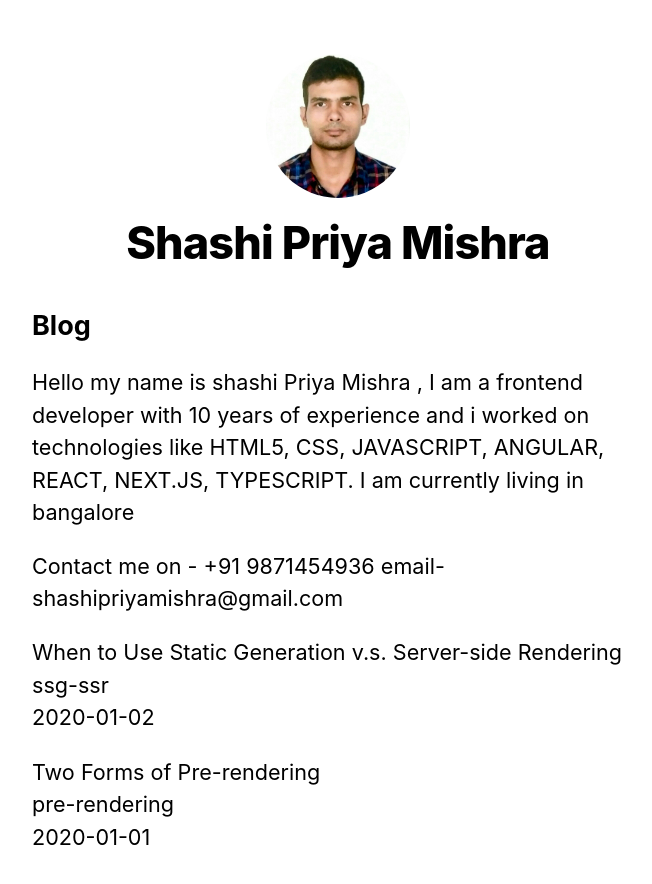
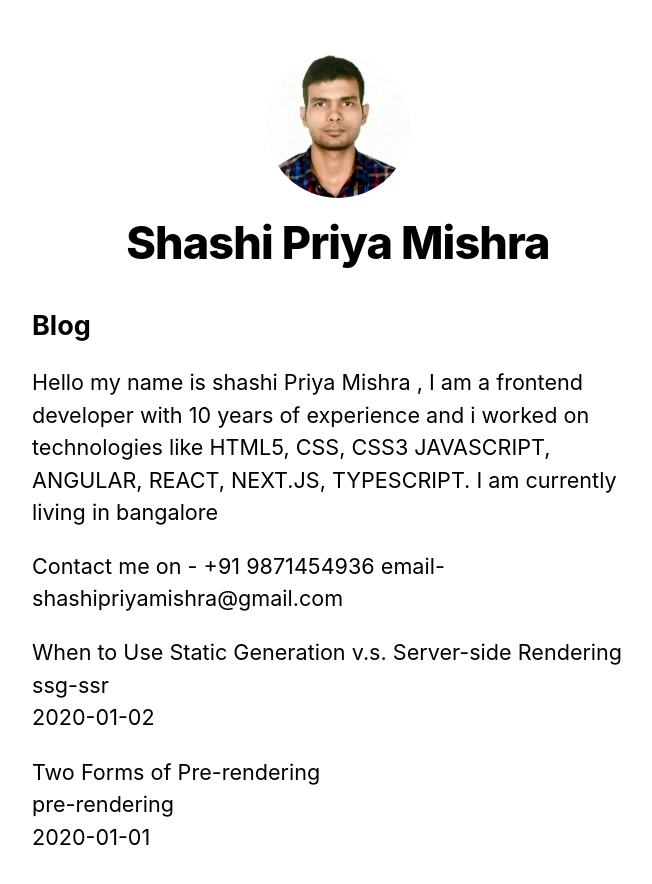
Before and after one commit to shashipriyamishra/nextpro, a Next.js app: page / in a window 1280 px wide. Shown: the top 884 px of the page, without its empty margins (302-954 px from the left). Built offline with nearby package versions, Linux system fonts and the light colour scheme.

Commit message:
Update index.js

```diff
--- a/pages/index.js
+++ b/pages/index.js
@@ -23,8 +23,8 @@ export default function Home({ allPostsData }) {
         <p>
           Hello my name is shashi Priya Mishra , I am a frontend developer with
           10 years of experience and i worked on technologies like HTML5, CSS,
-          JAVASCRIPT, ANGULAR, REACT, NEXT.JS, TYPESCRIPT. I am currently living
-          in bangalore
+          CSS3 JAVASCRIPT, ANGULAR, REACT, NEXT.JS, TYPESCRIPT. I am currently
+          living in bangalore
         </p>
         <p>Contact me on - +91 9871454936 email- shashipriyamishra@gmail.com</p>
         <ul className={utilStyles.list}>
```
